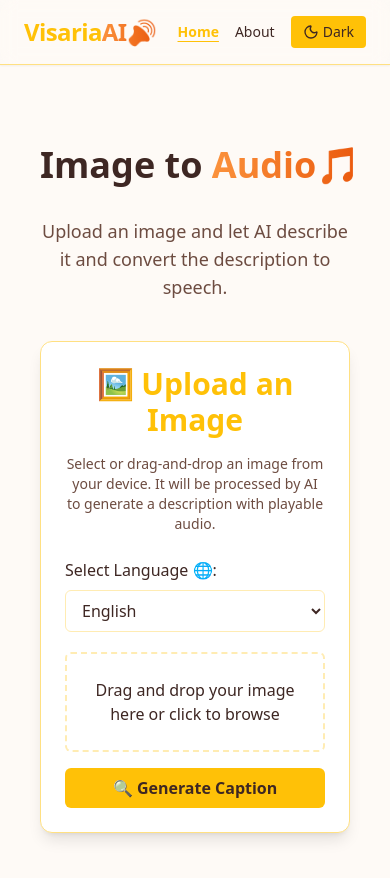
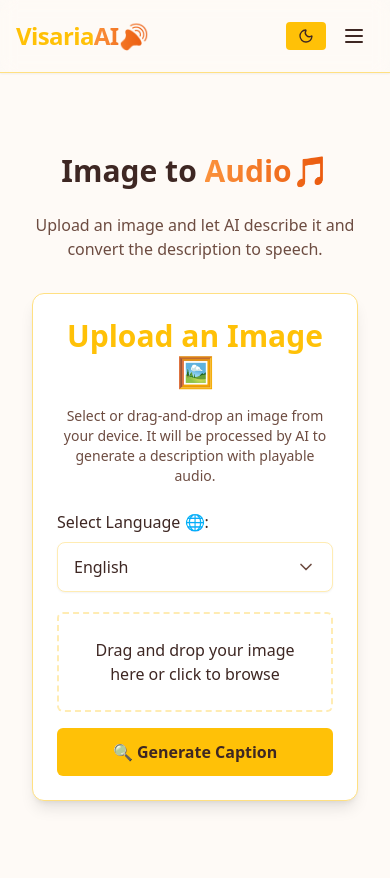
Before and after one commit to soumyajiitdas/VisariaAI-Img2Audio, a Next.js app in the folder visaria-ai/frontend/: page / in a window 390 px wide. Shown: the top 878 px of the page. Built offline with nearby package versions, Linux system fonts and the light colour scheme.

Commit message:
add animation to the ui and make it responsive

```diff
--- a/visaria-ai/frontend/package.json
+++ b/visaria-ai/frontend/package.json
@@ -1,6 +1,6 @@
 {
   "name": "visaria-ai",
-  "version": "2.0.1",
+  "version": "3.0.0",
   "description": "VisariaAI is an AI-powered image-to-speech web application with multilingual accessibility for visually impaired users.",
   "author": "Soumyajit Das <soumyajit302@gmail.com>",
   "license": "Apache 2.0",
@@ -24,6 +24,7 @@
     "start": "next start"
   },
   "dependencies": {
+    "framer-motion": "^12.23.12",
     "lucide-react": "^0.525.0",
     "next": "^14.2.30",
     "react": "18.2.0",
--- a/visaria-ai/frontend/src/components/ImageUpload.js
+++ b/visaria-ai/frontend/src/components/ImageUpload.js
@@ -1,5 +1,6 @@
 import { useState, useRef, useEffect } from 'react';
 import { Play, Download } from 'lucide-react';
+import LanguageDropdown from './LanguageDropdown'; // Import the new component
 
 export default function ImageUpload() {
   const [image, setImage] = useState(null);
@@ -121,7 +122,7 @@ export default function ImageUpload() {
     <div className="bg-card p-6 rounded-xl shadow-lg border border-card-border max-w-2xl mx-auto transition-all duration-300 ease-in-out transform hover:scale-[1.01]">
 
       <h2 className="text-3xl font-bold text-center mb-4 text-primary">
-        🖼️ Upload an Image
+        Upload an Image 🖼️
       </h2>
 
       <p className="text-center text-sm text-secondary mb-6">
@@ -129,25 +130,17 @@ export default function ImageUpload() {
       </p>
 
       <div className="mb-5">
-        <label className="block mb-2 font-medium text-text">
-          Select Language 🌐:
-        </label>
-        <select
-          value={language}
-          onChange={(e) => setLanguage(e.target.value)}
-          className="w-full px-3 py-2 rounded-md border border-input-border bg-input text-text transition-colors duration-300 focus:ring-2 focus:ring-primary focus:border-transparent"
-        >
-          <option value="en">English</option>
-          <option value="hi">Hindi</option>
-          <option value="bn">Bengali</option>
-        </select>
+        <LanguageDropdown
+          selectedLanguage={language}
+          onLanguageChange={setLanguage}
+        />
       </div>
 
       <div
         ref={dropRef}
         onDrop={handleDrop}
         onDragOver={handleDragOver}
-        className="border-2 border-dashed border-input-border rounded-md p-6 mb-4 text-center text-text cursor-pointer transition-all duration-300 ease-in-out hover:border-primary hover:bg-card-border"
+        className="border-2 border-dashed border-input-border rounded-md p-6 mb-4 text-center text-text cursor-pointer transition-all duration-300 ease-in-out hover:border-primary hover:bg-card-border/50"
         onClick={() => document.getElementById('fileInput').click()}
       >
         Drag and drop your image here or click to browse
@@ -172,7 +165,7 @@ export default function ImageUpload() {
       <button
         onClick={handleUpload}
         disabled={loading}
-        className={`w-full py-2 px-4 font-semibold rounded-md transition-all duration-300 ease-in-out transform hover:scale-105
+        className={`w-full py-3 px-4 font-semibold rounded-md transition-all duration-300 ease-in-out transform hover:scale-105
           ${loading ? 'bg-secondary text-text cursor-wait' : 'bg-button text-button-text hover:bg-button-hover'}`}
       >
         {loading ? <span className="animate-pulse">🤔 Thinking...</span> : '🔍 Generate Caption'}
--- /dev/null
+++ b/visaria-ai/frontend/src/components/LanguageDropdown.js
@@ -0,0 +1,68 @@
+import { useState, useRef, useEffect } from 'react';
+import { ChevronDown, Check } from 'lucide-react';
+
+const languages = [
+  { code: 'en', name: 'English' },
+  { code: 'hi', name: 'Hindi' },
+  { code: 'bn', name: 'Bengali' },
+];
+
+export default function LanguageDropdown({ selectedLanguage, onLanguageChange }) {
+  const [isOpen, setIsOpen] = useState(false);
+  const dropdownRef = useRef(null);
+
+  const handleToggle = () => setIsOpen(!isOpen);
+
+  const handleSelect = (langCode) => {
+    onLanguageChange(langCode);
+    setIsOpen(false);
+  };
+
+  useEffect(() => {
+    const handleClickOutside = (event) => {
+      if (dropdownRef.current && !dropdownRef.current.contains(event.target)) {
+        setIsOpen(false);
+      }
+    };
+    document.addEventListener('mousedown', handleClickOutside);
+    return () => document.removeEventListener('mousedown', handleClickOutside);
+  }, []);
+
+  const selectedLangName = languages.find(l => l.code === selectedLanguage)?.name || 'Select Language';
+
+  return (
+    <div className="relative w-full" ref={dropdownRef}>
+      <label className="block mb-2 font-medium text-text">
+        Select Language 🌐:
+      </label>
+      <button
+        type="button"
+        onClick={handleToggle}
+        className="w-full px-4 py-3 text-left bg-input border border-input-border rounded-lg shadow-sm flex items-center justify-between transition-all duration-300 ease-in-out focus:ring-2 focus:ring-primary focus:border-transparent"
+      >
+        <span className="text-text">{selectedLangName}</span>
+        <ChevronDown
+          size={20}
+          className={`text-secondary transition-transform duration-300 ${isOpen ? 'transform rotate-180' : ''}`}
+        />
+      </button>
+
+      {isOpen && (
+        <div className="absolute z-10 mt-2 w-full bg-card border border-card-border rounded-lg shadow-xl transition-all duration-300 ease-in-out animate-fade-in-up">
+          <ul className="py-1">
+            {languages.map((lang) => (
+              <li
+                key={lang.code}
+                onClick={() => handleSelect(lang.code)}
+                className="px-4 py-2 text-text hover:bg-button-hover hover:text-button-text cursor-pointer flex items-center justify-between"
+              >
+                <span>{lang.name}</span>
+                {selectedLanguage === lang.code && <Check size={20} className="text-primary" />}
+              </li>
+            ))}
+          </ul>
+        </div>
+      )}
+    </div>
+  );
+}
--- a/visaria-ai/frontend/src/components/Layout.js
+++ b/visaria-ai/frontend/src/components/Layout.js
@@ -2,48 +2,95 @@
 
 import Link from "next/link";
 import { useRouter } from "next/router";
-import { Moon, Sun } from 'lucide-react';
-import { useContext } from 'react';
-import { ThemeContext } from '../pages/_app'; // Import ThemeContext
+import { Moon, Sun, Menu, X } from 'lucide-react';
+import { useContext, useState } from 'react';
+import { ThemeContext } from '../pages/_app';
+import { motion, AnimatePresence } from 'framer-motion';
 
 export default function Layout({ children }) {
   const router = useRouter();
-  const { theme, toggleTheme } = useContext(ThemeContext); // Use ThemeContext
+  const { theme, toggleTheme } = useContext(ThemeContext);
+  const [isMenuOpen, setIsMenuOpen] = useState(false);
 
   return (
-    <div className="min-h-screen transition-colors duration-300 bg-background text-text">
-      <nav className="sticky top-0 z-50 bg-background/80 backdrop-blur border-b border-card-border shadow-sm px-6 py-4 flex justify-between items-center">
+    <div className="min-h-screen bg-background text-text">
+      <nav className="sticky top-0 z-50 bg-background/80 backdrop-blur border-b border-card-border shadow-sm px-4 sm:px-6 py-4 flex justify-between items-center">
         <h1 className="text-2xl font-extrabold tracking-tight text-primary">
           Visaria<span className="text-transparent bg-clip-text bg-gradient-to-r from-orange-400 to-orange-600">AI🔊</span>
         </h1>
 
-        <div className="space-x-4 flex items-center">
+        {/* Desktop Menu */}
+        <div className="hidden md:flex items-center space-x-4">
           <NavLink href="/" label="Home" active={router.pathname === "/"} />
           <NavLink href="/about" label="About" active={router.pathname === "/about"} />
+          <ThemeToggleButton theme={theme} toggleTheme={toggleTheme} />
+        </div>
 
-          <button
-            onClick={toggleTheme}
-            className="px-3 py-1.5 text-sm rounded bg-button text-button-text hover:bg-button-hover transition-all duration-300 ease-in-out transform hover:scale-105 flex items-center gap-1"
-          >
-            {theme === 'light' ? <Moon size={16} /> : <Sun size={16} />} {theme === 'light' ? "Dark" : "Light"}
+        {/* Mobile Menu Button */}
+        <div className="md:hidden flex items-center">
+          <ThemeToggleButton theme={theme} toggleTheme={toggleTheme} />
+          <button onClick={() => setIsMenuOpen(!isMenuOpen)} className="ml-2 p-2 rounded-md text-text">
+            {isMenuOpen ? <X size={24} /> : <Menu size={24} />}
           </button>
         </div>
       </nav>
 
+      {/* Mobile Menu */}
+      <AnimatePresence>
+        {isMenuOpen && (
+          <motion.div
+            initial={{ opacity: 0, height: 0 }}
+            animate={{ opacity: 1, height: 'auto' }}
+            exit={{ opacity: 0, height: 0 }}
+            className="md:hidden bg-background/90 backdrop-blur-sm border-b border-card-border"
+          >
+            <div className="flex flex-col items-center py-4 space-y-4">
+              <NavLink href="/" label="Home" active={router.pathname === "/"} onClick={() => setIsMenuOpen(false)} />
+              <NavLink href="/about" label="About" active={router.pathname === "/about"} onClick={() => setIsMenuOpen(false)} />
+            </div>
+          </motion.div>
+        )}
+      </AnimatePresence>
+
       {/* Main Content */}
-      <main className="px-6 py-10 max-w-5xl mx-auto">
+      <main className="px-4 sm:px-6 py-10 max-w-8xl mx-auto">
         {children}
       </main>
     </div>
   );
 }
 
+function ThemeToggleButton({ theme, toggleTheme }) {
+  return (
+    <button
+      onClick={toggleTheme}
+      className="px-3 py-1.5 text-sm rounded bg-button text-button-text hover:bg-button-hover transition-all duration-300 ease-in-out transform hover:scale-105 flex items-center gap-1"
+      aria-label="Toggle theme"
+    >
+      <AnimatePresence mode="wait" initial={false}>
+        <motion.div
+          key={theme}
+          initial={{ opacity: 0, y: -10 }}
+          animate={{ opacity: 1, y: 0 }}
+          exit={{ opacity: 0, y: 10 }}
+          transition={{ duration: 0.2 }}
+          className="flex items-center gap-1"
+        >
+          {theme === 'light' ? <Moon size={16} /> : <Sun size={16} />}
+          <span className="hidden sm:inline">{theme === 'light' ? "Dark" : "Light"}</span>
+        </motion.div>
+      </AnimatePresence>
+    </button>
+  );
+}
+
 // Reusable NavLink Component
-function NavLink({ href, label, active }) {
+function NavLink({ href, label, active, onClick }) {
   return (
     <Link
       href={href}
-      className={`text-sm font-medium transition-all duration-300 ease-in-out hover:text-primary ${
+      onClick={onClick}
+      className={`text-lg md:text-sm font-medium transition-all duration-300 ease-in-out hover:text-primary ${
         active ? "underline underline-offset-4 font-semibold text-primary" : "text-text"
       }`}
     >
--- a/visaria-ai/frontend/src/pages/_app.js
+++ b/visaria-ai/frontend/src/pages/_app.js
@@ -1,6 +1,7 @@
 import '../styles/globals.css';
 import Layout from '../components/Layout';
 import { createContext, useContext, useState, useEffect } from 'react';
+import { motion, AnimatePresence } from 'framer-motion';
 
 export const ThemeContext = createContext(null);
 
@@ -30,11 +31,21 @@ function ThemeProvider({ children }) {
   );
 }
 
-export default function MyApp({ Component, pageProps }) {
+export default function MyApp({ Component, pageProps, router }) {
   return (
     <ThemeProvider>
       <Layout>
-        <Component {...pageProps} />
+        <AnimatePresence mode="wait">
+          <motion.div
+            key={router.route}
+            initial={{ opacity: 0, y: 20 }}
+            animate={{ opacity: 1, y: 0 }}
+            exit={{ opacity: 0, y: -20 }}
+            transition={{ duration: 0.4, ease: 'easeInOut' }}
+          >
+            <Component {...pageProps} />
+          </motion.div>
+        </AnimatePresence>
       </Layout>
     </ThemeProvider>
   );
--- a/visaria-ai/frontend/src/pages/about.js
+++ b/visaria-ai/frontend/src/pages/about.js
@@ -8,6 +8,20 @@ import {
   ArrowUp,
 } from "lucide-react";
 import { useEffect, useState } from "react";
+import { motion } from 'framer-motion';
+
+const containerVariants = {
+  hidden: { opacity: 0 },
+  visible: {
+    opacity: 1,
+    transition: { staggerChildren: 0.15, delayChildren: 0.1 },
+  },
+};
+
+const itemVariants = {
+  hidden: { opacity: 0, y: 20 },
+  visible: { opacity: 1, y: 0, transition: { duration: 0.5 } },
+};
 
 export default function About() {
   const [showScroll, setShowScroll] = useState(false);
@@ -39,39 +53,41 @@ export default function About() {
   ];
 
   return (
-    <div className="relative max-w-6xl mx-auto px-6 py-14 text-text">
-      <h1 className="text-5xl font-extrabold text-center decoration-primary mb-4 bg-gradient-to-r from-primary to-accent bg-clip-text text-transparent animate-fade-in-up">
+    <motion.div
+      className="relative max-w-6xl mx-auto px-4 sm:px-6 py-12 text-text"
+      variants={containerVariants}
+      initial="hidden"
+      animate="visible"
+    >
+      <motion.h1 variants={itemVariants} className="text-4xl sm:text-5xl font-extrabold text-center decoration-primary mb-4 bg-gradient-to-r from-primary to-accent bg-clip-text text-transparent">
         📢 About VisariaAI ✨
-      </h1>
-      <p className="text-center max-w-xl mx-auto text-lg italic text-secondary mb-12 animate-fade-in-up delay-100">
+      </motion.h1>
+      <motion.p variants={itemVariants} className="text-center max-w-xl mx-auto text-md sm:text-lg italic text-secondary mb-12">
         “Not every eye can see, but every mind deserves to know.”
-      </p>
+      </motion.p>
 
-      {/* Alternate Layout 1 */}
-      <div className="space-y-10">
-        <InfoCard title="🚨 The Problem" delay="delay-200">
+      <motion.div className="space-y-8" variants={containerVariants}>
+        <InfoCard title="🚨 The Problem" variants={itemVariants}>
           Millions of visually impaired individuals struggle to access visual content online. Screen readers help, but cannot interpret images meaningfully. VisariaAI bridges this gap by converting images into speech — in multiple languages.
         </InfoCard>
 
-        <InfoCard title="🎯 My Mission" delay="delay-300">
+        <InfoCard title="🎯 My Mission" variants={itemVariants}>
           VisariaAI exists to make digital content inclusive, especially for those often overlooked by mainstream design. Our goal: bring vision to sound — with clarity, emotion, and human-first design.
         </InfoCard>
-      </div>
+      </motion.div>
 
-      {/* Alternate Layout 2 - Grid */}
-      <div className="grid md:grid-cols-2 gap-10 mt-14">
-        <InfoCard title="⚙️ How It Works" delay="delay-400">
+      <motion.div className="grid md:grid-cols-2 gap-8 mt-12" variants={containerVariants}>
+        <InfoCard title="⚙️ How It Works" variants={itemVariants}>
           VisariaAI uses a powerful vision-language model (BLIP) to generate captions for any uploaded image. These captions are then converted into natural-sounding speech using gTTS or pyttsx3, with optional language translation powered by Google Translate.
         </InfoCard>
 
-        <InfoCard title="🌍 My Vision" delay="delay-500">
+        <InfoCard title="🌍 My Vision" variants={itemVariants}>
           We envision a world where artificial intelligence doesn’t just work for convenience — it works for equity. A world where every screen becomes a voice, and every image is understandable to everyone, regardless of sight.
         </InfoCard>
-      </div>
+      </motion.div>
 
-      {/* Target Audience */}
-      <div className="mt-14">
-        <InfoCard title="🤔 Who It’s For" delay="delay-600">
+      <motion.div className="mt-12" variants={itemVariants}>
+        <InfoCard title="🤔 Who It’s For">
           <ul className="list-disc list-inside space-y-1 ml-2">
             <li>Visually impaired and low-vision users</li>
             <li>Accessibility-first product developers</li>
@@ -80,23 +96,22 @@ export default function About() {
             <li>Developers building inclusive platforms</li>
           </ul>
         </InfoCard>
-      </div>
+      </motion.div>
 
-      {/* Developer Card */}
-      <div className="mt-16 animate-fade-in-up delay-100">
-        <h2 className="text-2xl font-semibold mb-6 text-primary">👨🏻‍💻 Meet The Developer</h2>
-        <div className="flex items-center gap-6 p-6 border border-card-border rounded-xl shadow-md bg-card hover:scale-[1.015] transition-transform duration-200">
+      <motion.div className="mt-16" variants={itemVariants}>
+        <h2 className="text-xl sm:text-2xl font-semibold mb-6 text-primary text-center md:text-left">👨🏻‍💻 Meet The Developer</h2>
+        <div className="flex flex-col md:flex-row items-center text-center md:text-left gap-6 p-6 border border-card-border rounded-xl shadow-md bg-card hover:scale-[1.01] transition-transform duration-200">
           <img
             src="https://github.com/soumyajiitdas.png"
             alt={developer.name}
-            className="w-24 h-24 rounded-full border-2 border-primary"
+            className="w-24 h-24 rounded-full border-2 border-primary mb-4 md:mb-0"
           />
-          <div>
-            <p className="text-xl font-semibold text-primary">
+          <div className="flex-1">
+            <p className="text-lg sm:text-xl font-semibold text-primary">
               {developer.name}
             </p>
-            <p className="text-sm text-secondary mt-1">{developer.role}</p>
-            <div className="flex gap-4 mt-3 text-text">
+            <p className="text-sm text-secondary mt-1 max-w-md mx-auto md:mx-0">{developer.role}</p>
+            <div className="flex gap-4 mt-4 justify-center md:justify-start text-text">
               {socialIcons.map(({ Icon, url, title }, i) => (
                 <a
                   key={i}
@@ -112,40 +127,44 @@ export default function About() {
             </div>
           </div>
         </div>
-      </div>
+      </motion.div>
 
-      <p className="text-center text-base mt-10 italic text-secondary">
+      <motion.p variants={itemVariants} className="text-center text-sm sm:text-base mt-10 italic text-secondary">
         Aiming to make vision audible. ❤️✨
-      </p>
+      </motion.p>
 
       {showScroll && (
-        <button
+        <motion.button
           onClick={() => window.scrollTo({ top: 0, behavior: "smooth" })}
-          className="fixed bottom-6 right-6 p-3 bg-button text-button-text rounded-full shadow-lg hover:bg-button-hover transition"
+          className="fixed bottom-4 right-4 p-3 bg-button text-button-text rounded-full shadow-lg hover:bg-button-hover transition"
           aria-label="Scroll to top"
+          initial={{ scale: 0 }}
+          animate={{ scale: 1 }}
+          exit={{ scale: 0 }}
         >
           <ArrowUp size={20} />
-        </button>
+        </motion.button>
       )}
-    </div>
+    </motion.div>
   );
 }
 
-// InfoCard with elegant styling
-function InfoCard({ title, children, delay }) {
+function InfoCard({ title, children, variants }) {
   return (
-    <section className={`
-      border-l-4 border-primary pl-4 ml-1 py-6 px-5 rounded-xl
+    <motion.section
+      className={`
+        border-l-4 border-primary pl-4 pr-2 py-4 sm:py-6 sm:px-5 rounded-r-lg
         bg-card/60
         dark:bg-card
         dark:border border border-card-border
         dark:shadow-[0_0_6px_rgba(255,255,255,0.05)]
         backdrop-blur-sm
-      animate-fade-in-up ${delay}
         transition-all
-    `}>
-      <h2 className="text-xl font-bold mb-3 text-primary">{title}</h2>
-      <div className="text-base leading-relaxed">{children}</div>
-    </section>
+      `}
+      variants={variants}
+    >
+      <h2 className="text-lg sm:text-xl font-bold mb-2 sm:mb-3 text-primary">{title}</h2>
+      <div className="text-sm sm:text-base leading-relaxed">{children}</div>
+    </motion.section>
   );
 }
--- a/visaria-ai/frontend/src/pages/index.js
+++ b/visaria-ai/frontend/src/pages/index.js
@@ -1,19 +1,39 @@
 import ImageUpload from '../components/ImageUpload';
+import { motion } from 'framer-motion';
+
+const containerVariants = {
+  hidden: { opacity: 0, y: 20 },
+  visible: {
+    opacity: 1,
+    y: 0,
+    transition: { staggerChildren: 0.2, delayChildren: 0.1 },
+  },
+};
+
+const itemVariants = {
+  hidden: { opacity: 0, y: 20 },
+  visible: { opacity: 1, y: 0, transition: { duration: 0.5 } },
+};
 
 export default function Home() {
   return (
-    <div className="min-h-[calc(100vh-8rem)] flex flex-col items-center justify-center py-10 px-4 sm:px-6 lg:px-8">
-      <div className="max-w-md w-full space-y-8 text-center">
-        <h2 className="text-4xl font-extrabold text-text sm:text-5xl md:text-6xl animate-fade-in-up whitespace-nowrap">
+    <motion.div
+      className="min-h-[calc(100vh-8rem)] flex flex-col items-center justify-center py-10 px-4 sm:px-6 lg:px-8"
+      variants={containerVariants}
+      initial="hidden"
+      animate="visible"
+    >
+      <motion.div className="max-w-lg w-full space-y-6 text-center" variants={itemVariants}>
+        <h2 className="text-3xl font-extrabold text-text sm:text-4xl md:text-5xl">
           Image to <span className="text-transparent bg-clip-text bg-gradient-to-r from-orange-400 to-orange-600">Audio🎵</span>
         </h2>
-        <p className="mt-2 text-lg text-secondary">
+        <p className="mt-2 text-base text-secondary sm:text-lg">
           Upload an image and let AI describe it and convert the description to speech.
         </p>
-      </div>
-      <div className="mt-10 w-full max-w-4xl">
+      </motion.div>
+      <motion.div className="mt-8 w-full max-w-4xl" variants={itemVariants}>
         <ImageUpload />
-      </div>
-    </div>
+      </motion.div>
+    </motion.div>
   );
 }
--- a/visaria-ai/frontend/src/styles/globals.css
+++ b/visaria-ai/frontend/src/styles/globals.css
@@ -35,4 +35,10 @@
 body {
   color: var(--color-text);
   background-color: var(--color-background);
+  transition: background-color 0.5s ease, color 0.5s ease;
 }
+
+/* Smooth transitions for all elements */
+* {
+  transition: background-color 0.5s ease, color 0.3s ease, border-color 0.4s ease;
+}
--- a/visaria-ai/frontend/tailwind.config.js
+++ b/visaria-ai/frontend/tailwind.config.js
@@ -9,15 +9,6 @@ module.exports = {
   ],
   theme: {
     extend: {
-      keyframes: {
-        'fade-in-up': {
-          '0%': { opacity: '0', transform: 'translateY(10px)' },
-          '100%': { opacity: '1', transform: 'translateY(0)' },
-        },
-      },
-      animation: {
-        'fade-in-up': 'fade-in-up 0.6s ease-out both',
-      },
       colors: {
         gold: {
           400: '#facc15',
```
Also changed, not shown: 1 other file (tests, documents, lock files or other folders). Lines whose indentation alone changed are shown as unchanged.
